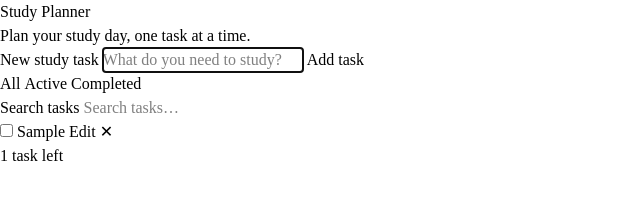
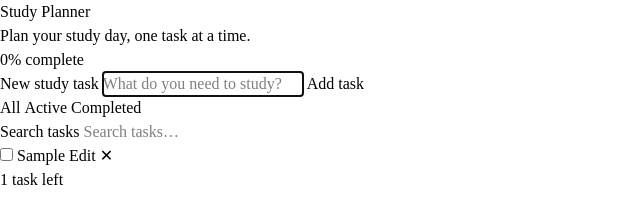
Before and after one commit to IGABE179/week4-todo-app, a website built with Vite: page index.html in a window 1280 px wide. Both pictures are taken after typing "Sample" into the empty fields and a click on the button "Add task". Shown: the whole page, without its empty margins (0-640 px from the left). Built offline with nearby package versions, Linux system fonts and the light colour scheme.

Commit message:
Extra feature: progress bar showing percent completed

```diff
--- a/index.html
+++ b/index.html
@@ -11,6 +11,22 @@
         <h1 class="text-3xl font-bold tracking-tight text-navy">Study Planner</h1>
         <p class="text-slate-600">Plan your study day, one task at a time.</p>
       </header>
+
+      <!-- Progress bar -->
+      <div class="mb-6">
+        <div
+          id="progress-bar"
+          role="progressbar"
+          aria-label="Tasks completed"
+          aria-valuemin="0"
+          aria-valuemax="100"
+          aria-valuenow="0"
+          class="h-2 w-full overflow-hidden rounded-full bg-mist/60"
+        >
+          <div id="progress-fill" class="h-full rounded-full bg-gold transition-all duration-300" style="width: 0%"></div>
+        </div>
+        <p id="progress-label" class="mt-1 text-xs text-slate-600">0% complete</p>
+      </div>
 
       <!-- 1. Add-task form -->
       <form id="task-form" class="flex flex-col gap-2 sm:flex-row" novalidate>
--- a/src/main.js
+++ b/src/main.js
@@ -29,6 +29,9 @@ const filtersEl = document.querySelector("#filters");
 const template = document.querySelector("#task-template");
 const clearBtn = document.querySelector("#clear-completed");
 const searchInput = document.querySelector("#search-input");
+const progressBar = document.querySelector("#progress-bar");
+const progressFill = document.querySelector("#progress-fill");
+const progressLabel = document.querySelector("#progress-label");
 
 // ── Pure helpers ────────────────────────────────────────────────────
 
@@ -70,6 +73,13 @@ function countRemaining(allTasks) {
     if (!task.done) count++;
   }
   return count;
+}
+
+// Returns the whole-number percentage of completed tasks (0 for an empty list).
+function getProgress(allTasks) {
+  if (allTasks.length === 0) return 0;
+  const done = allTasks.length - countRemaining(allTasks);
+  return Math.round((done / allTasks.length) * 100);
 }
 
 // ── State updates (each one saves and re-renders) ───────────────────
@@ -186,6 +196,14 @@ function renderClearButton() {
   clearBtn.textContent = `Clear completed (${doneCount})`;
 }
 
+// Updates the progress bar with the percentage of tasks completed.
+function renderProgress() {
+  const percent = getProgress(tasks);
+  progressFill.style.width = `${percent}%`;
+  progressBar.setAttribute("aria-valuenow", String(percent));
+  progressLabel.textContent = `${percent}% complete`;
+}
+
 // Redraws everything from state. The ONLY function that writes the task list.
 function render() {
   const visible = searchTasks(getVisibleTasks(tasks, currentFilter), searchQuery);
@@ -204,6 +222,7 @@ function render() {
 
   renderFilters();
   renderClearButton();
+  renderProgress();
   focusEditInput();
 }
 
```
